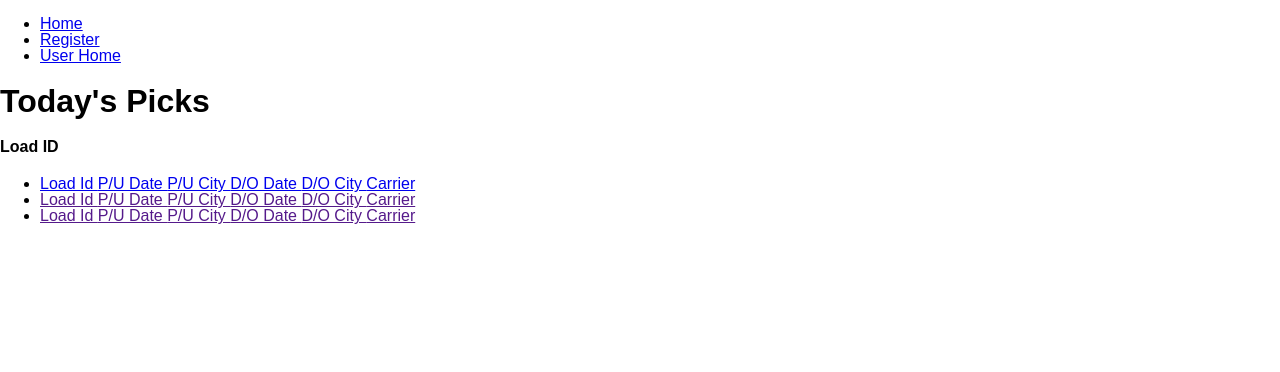
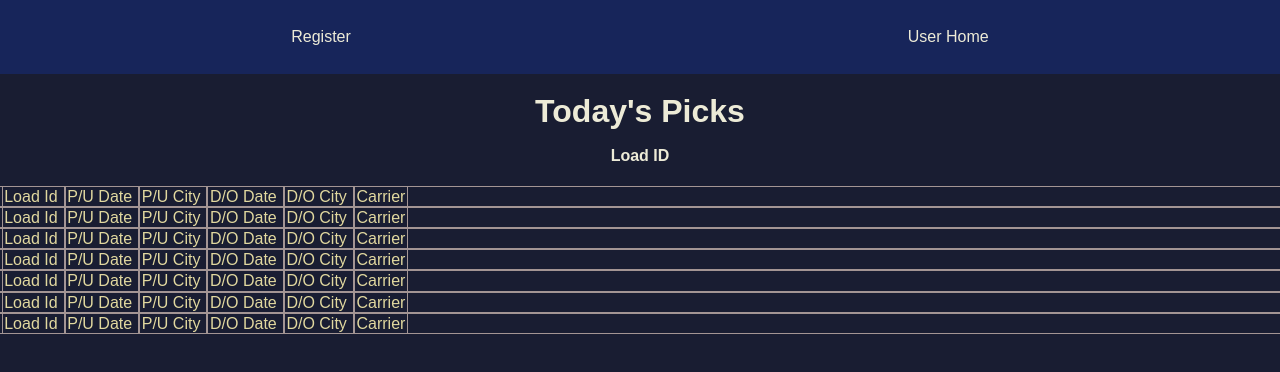
Before and after one commit to sbettaglio/truck-tracker, a React (Create React App) app: page /picks in a window 1280 px wide. Shown: the top 372 px of the page. Built offline with nearby package versions, Linux system fonts and the light colour scheme.

Commit message:
styling homepage and todays picks

```diff
--- a/src/App.jsx
+++ b/src/App.jsx
@@ -17,9 +17,6 @@ const App = () => {
       <header>
         <nav>
           <ul>
-            <li>
-              <Link to="/">Home</Link>
-            </li>
             <li>
               <Link to="/register">Register</Link>
             </li>
--- a/src/index.css
+++ b/src/index.css
@@ -9,4 +9,102 @@ html {
 body {
   margin: 0;
   min-height: 100%;
+  background-color: #191D32;
+  color: #EDEBD7;
 }
+
+li {
+  list-style: none;
+}
+
+a {
+  text-decoration: none;
+}
+
+header {
+  background-color: #17255A;
+  padding: 1%;
+  margin: 0;
+}
+
+header ul {
+  display: flex;
+  justify-content: space-around;
+  padding-left: 0;
+}
+
+header li a {
+  text-decoration: none;
+  color: #EDEBD7;
+}
+
+h1 {
+  text-align: center;
+}
+
+.login form {
+  display: flex;
+  flex-direction: column;
+  align-items: center;
+  justify-content: center;
+  height: 50vh;
+}
+
+.login form label {
+  padding: 1rem;
+}
+
+button {
+  margin: 1rem;
+  background-color: #A39594;
+  border-radius: 15%;
+  font-size: smaller;
+}
+
+.user-home a {
+  color: #E1D89F;
+}
+
+.user-home ul {
+  padding-top: 3rem;
+  padding-left: 1rem;
+  display: grid;
+  grid-template-columns: 50% 50%;
+}
+
+.user-home ul li {
+  padding: 2rem;
+}
+
+.mobile-bottom {
+  grid-column: 1/3;
+  text-align: center;
+}
+
+.user-home form {
+  text-align: center;
+}
+
+h4 {
+  text-align: center;
+}
+
+.load-list {
+  padding-left: 0;
+}
+
+.load-list li {
+  padding: 0.1rem;
+  border-top: solid 1px #A39594;
+  border-bottom: solid 1px #A39594;
+}
+
+.load-list span {
+  padding: 0.1rem;
+  border-right: solid 1px #A39594;
+  border-left: solid 1px #A39594;
+}
+
+.load-list a {
+  color: #E1D89F;
+}
--- a/src/pages/HomePage.jsx
+++ b/src/pages/HomePage.jsx
@@ -3,7 +3,7 @@ import React from 'react'
 const HomePage = () => {
   return (
     <>
-      <main>
+      <main className="login">
         <h1>Truck Tracker</h1>
         <form>
           <label>Username</label>
--- a/src/pages/Picks.jsx
+++ b/src/pages/Picks.jsx
@@ -9,9 +9,49 @@ const Picks = () => {
       <main>
         <section>
           <h4>Load ID</h4>
-          <ul>
+          <ul className="load-list">
             <li>
               <Link to="/loadtracker">
+                <span>Load Id </span>
+                <span>P/U Date </span>
+                <span>P/U City </span>
+                <span>D/O Date </span>
+                <span>D/O City </span>
+                <span>Carrier</span>
+              </Link>
+            </li>
+            <li>
+              <Link>
+                <span>Load Id </span>
+                <span>P/U Date </span>
+                <span>P/U City </span>
+                <span>D/O Date </span>
+                <span>D/O City </span>
+                <span>Carrier</span>
+              </Link>
+            </li>
+            <li>
+              <Link>
+                <span>Load Id </span>
+                <span>P/U Date </span>
+                <span>P/U City </span>
+                <span>D/O Date </span>
+                <span>D/O City </span>
+                <span>Carrier</span>
+              </Link>
+            </li>
+            <li>
+              <Link>
+                <span>Load Id </span>
+                <span>P/U Date </span>
+                <span>P/U City </span>
+                <span>D/O Date </span>
+                <span>D/O City </span>
+                <span>Carrier</span>
+              </Link>
+            </li>
+            <li>
+              <Link>
                 <span>Load Id </span>
                 <span>P/U Date </span>
                 <span>P/U City </span>
--- a/src/pages/UserHome.jsx
+++ b/src/pages/UserHome.jsx
@@ -7,7 +7,7 @@ const UserHome = () => {
       <div>
         <h1>User Home Page</h1>
       </div>
-      <main>
+      <main className="user-home">
         <ul>
           <li>
             <Link to="/picks">Today's Picks</Link>
@@ -27,11 +27,13 @@ const UserHome = () => {
           <li>
             <Link to="/carriers">Carrier Profiles</Link>
           </li>
-          <li>
+          <li className="mobile-bottom">
             <Link to="/newCarrier">New Carrier</Link>
           </li>
         </ul>
-        <button>Sign Out</button>
+        <form>
+          <button>Sign Out</button>
+        </form>
       </main>
     </>
   )
```
